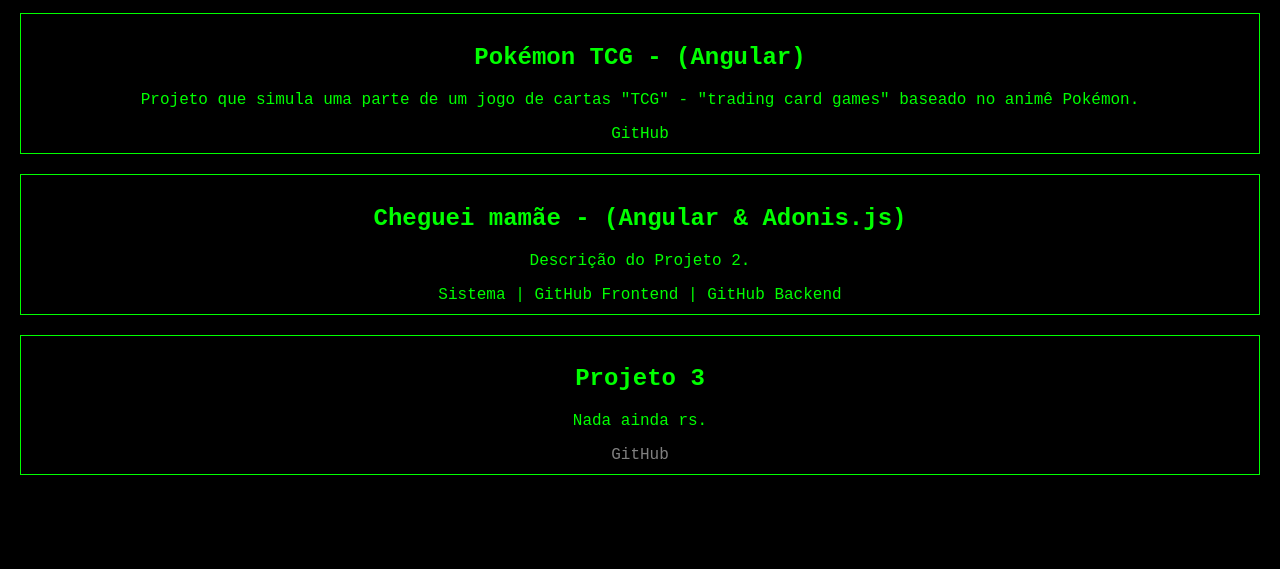
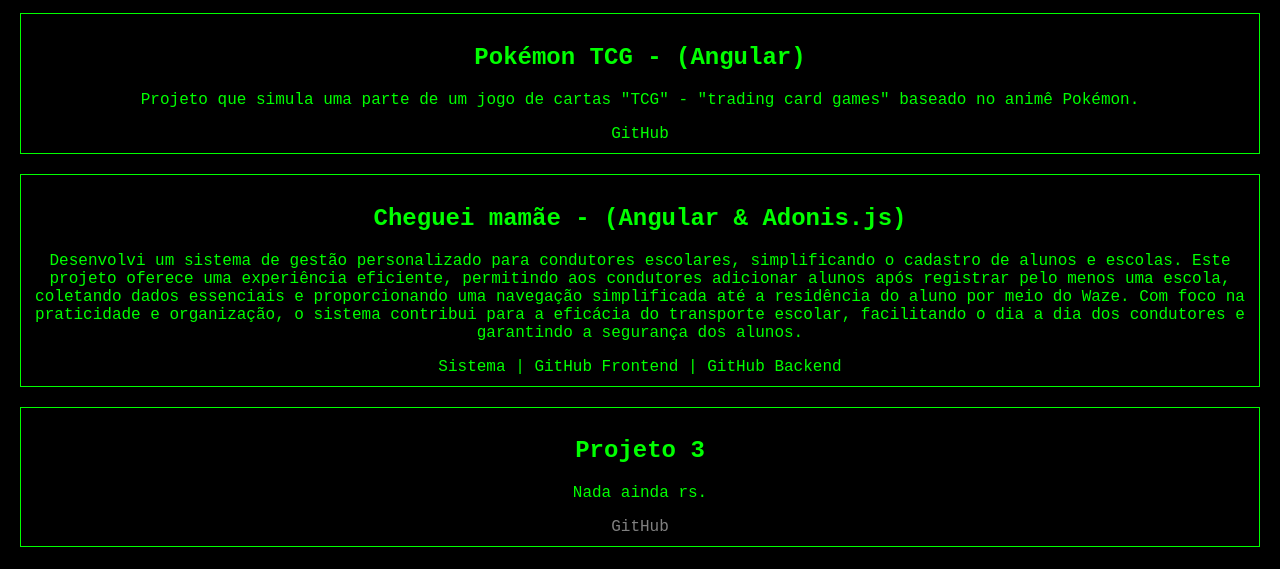
Before and after one commit to humbertoconstantinong/humbertoconstantinong.github.io, a plain HTML site: page index.html in a window 1280 px wide. Shown: the part 101-670 px from the top of the page. Drawn offline with Linux system fonts and the light colour scheme.

Commit message:
Update index.html

```diff
--- a/index.html
+++ b/index.html
@@ -46,7 +46,7 @@
 
     <div class="project">
         <h2>Cheguei mamãe - (Angular & Adonis.js)</h2>
-        <p>Descrição do Projeto 2.</p>
+        <p>Desenvolvi um sistema de gestão personalizado para condutores escolares, simplificando o cadastro de alunos e escolas. Este projeto oferece uma experiência eficiente, permitindo aos condutores adicionar alunos após registrar pelo menos uma escola, coletando dados essenciais e proporcionando uma navegação simplificada até a residência do aluno por meio do Waze. Com foco na praticidade e organização, o sistema contribui para a eficácia do transporte escolar, facilitando o dia a dia dos condutores e garantindo a segurança dos alunos.</p>
         <a href="https://chegueimamae.com.br" target="_blank">Sistema </a>|
         <a href="https://github.com/humbertoconstantinong/rotakidsapp" target="_blank">GitHub Frontend </a>|
         <a href="https://github.com/humbertoconstantinong/rotakidsapi" target="_blank">GitHub Backend</a>
```
